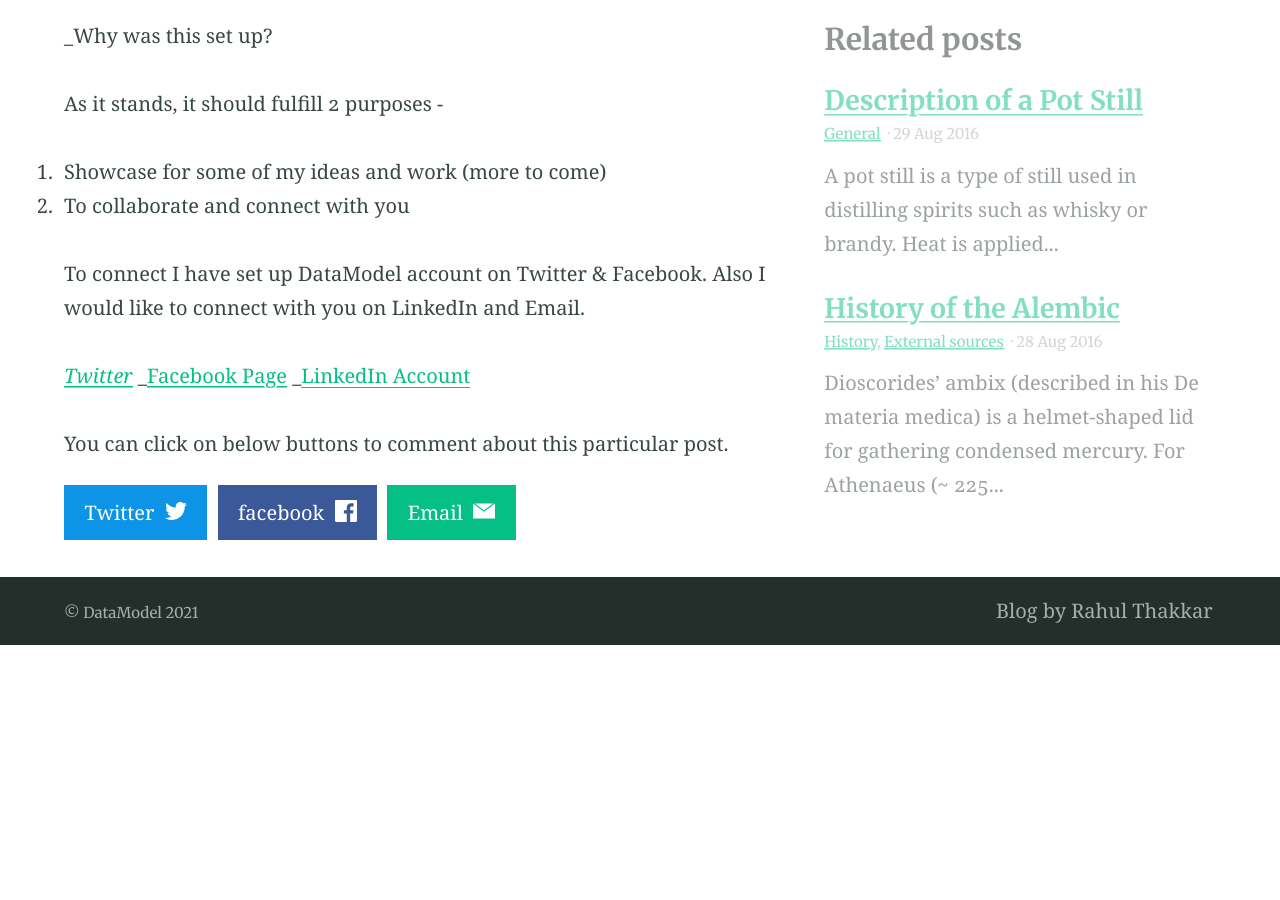
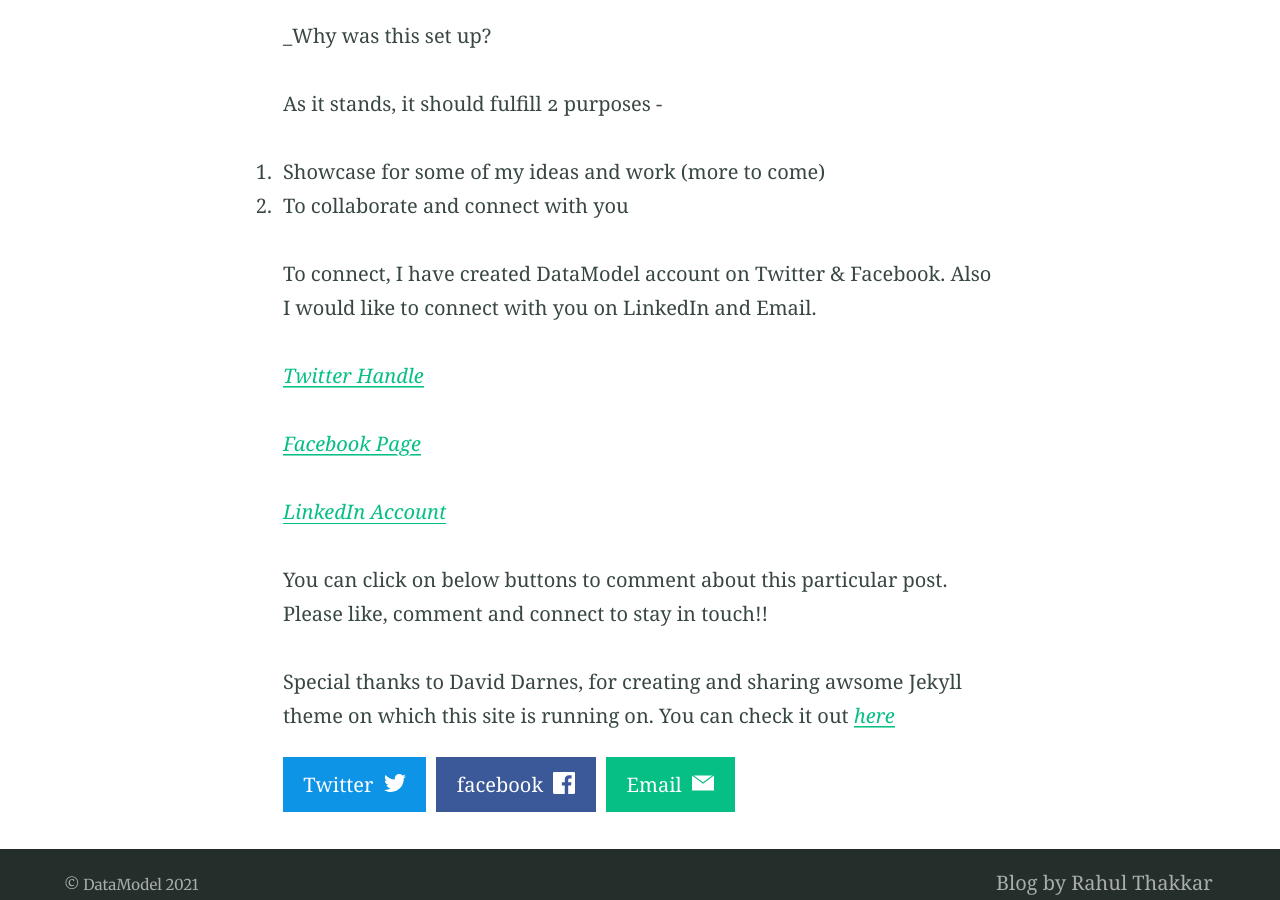
Before and after one commit to datamodel21/AAA.github.io, a Jekyll site: the page built from _posts/2021-11-30-HelloWorld.md, in a window 1280 px wide and 900 px high, scrolled down 955 px. Built offline with Jekyll 4.4.1, drawn with Linux system fonts in a browser that asks for light colours; before the commit the page ends 1600 px from its top, so only the background shows below that; some of the changed text lies outside the part shown.

Commit message:
Updated some details in Hello World!

```diff
--- a/_posts/2021-11-30-HelloWorld.md
+++ b/_posts/2021-11-30-HelloWorld.md
@@ -1,9 +1,10 @@
 ---
 title: Hello World!
+feature_text: |
+  ## Welcome to my first blog!
 categories:
 - General
 feature_image: "https://picsum.photos/2560/600?image=872"
-aside: true
 ---
 
 Hello everyone and welcome to my very first blog post. Quite excited to start this journey publishing content online and sharing with you all.
@@ -21,10 +22,14 @@ As it stands, it should fulfill 2 purposes -
 1. Showcase for some of my ideas and work (more to come)
 2. To collaborate and connect with you
 
-To connect I have set up DataModel account on Twitter & Facebook. Also I would like to connect with you on LinkedIn and Email.
+To connect, I have created DataModel account on Twitter & Facebook. Also I would like to connect with you on LinkedIn and Email.
 
-_[Twitter](https://twitter.com/datamodel21)_
-_[Facebook Page](https://www.facebook.com/DataModel21/)
-_[LinkedIn Account](https://www.linkedin.com/in/thakkarrahul01)
+_[Twitter Handle](https://twitter.com/datamodel21)_
 
-You can click on below buttons to comment about this particular post.
+_[Facebook Page](https://www.facebook.com/DataModel21/)_
+
+_[LinkedIn Account](https://www.linkedin.com/in/thakkarrahul01)_
+
+You can click on below buttons to comment about this particular post. Please like, comment and connect to stay in touch!!
+
+Special thanks to David Darnes, for creating and sharing awsome Jekyll theme on which this site is running on. You can check it out _[here](https://github.com/daviddarnes/alembic)_
```
